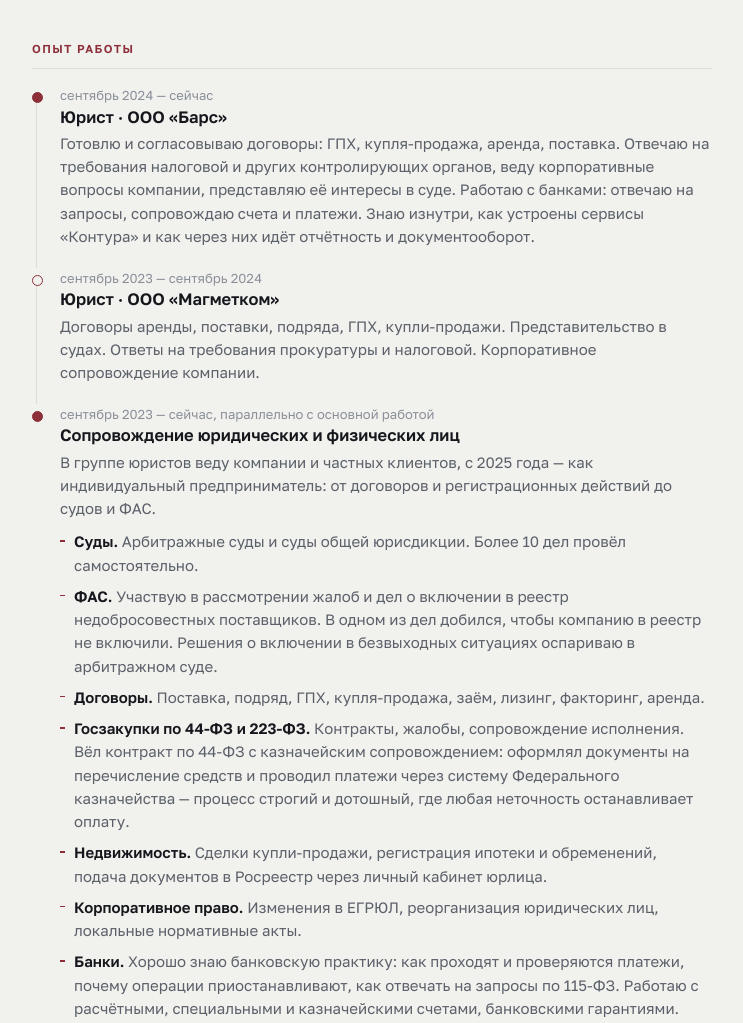
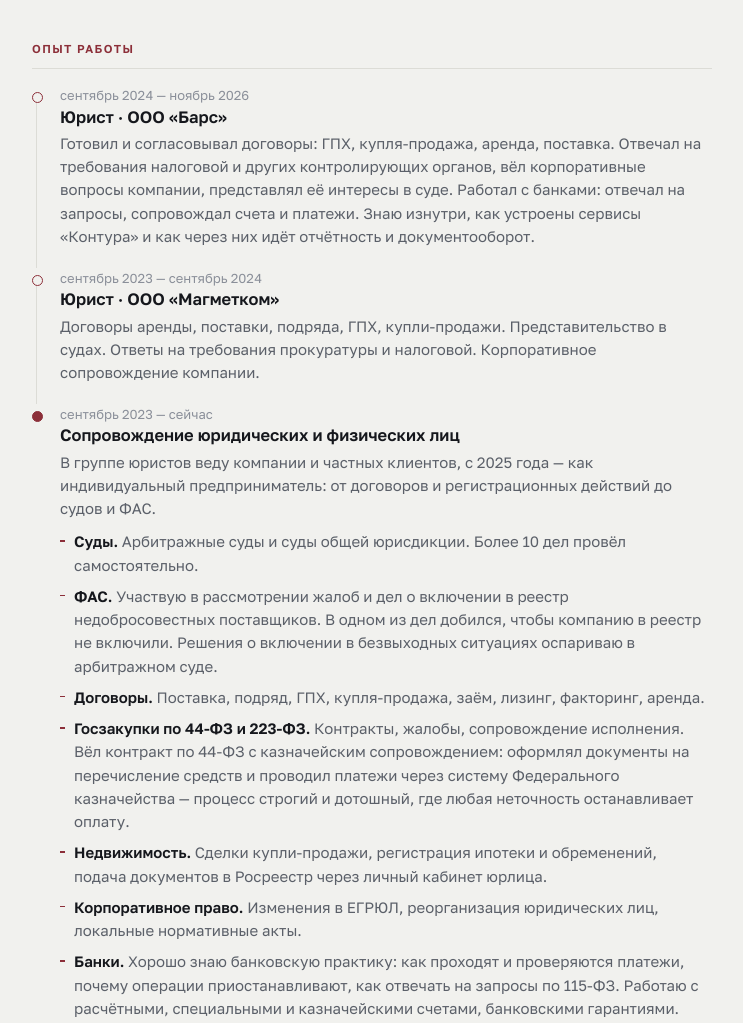
Before and after one commit to shonidis-industries/shonidis-industries.github.io, a plain HTML site: page index.html in a window 1280 px wide. Shown: the part 1402-2425 px from the top of the page, without its empty margins (268-1011 px from the left). Drawn offline with Linux system fonts and the light colour scheme.

Commit message:
Резюме: Барс до ноября 2026, проценты взысканы

```diff
--- a/index.html
+++ b/index.html
@@ -420,10 +420,10 @@
     <p class="eyebrow">Опыт работы</p>
 
     <div class="timeline">
-      <div class="tl-item is-now">
-        <span class="tl-when">сентябрь 2024 — сейчас</span>
+      <div class="tl-item">
+        <span class="tl-when">сентябрь 2024 — ноябрь 2026</span>
         <h3>Юрист · ООО «Барс»</h3>
-        <p class="tl-body">Готовлю и согласовываю договоры: ГПХ, купля-продажа, аренда, поставка. Отвечаю на требования налоговой и других контролирующих органов, веду корпоративные вопросы компании, представляю её интересы в суде. Работаю с банками: отвечаю на запросы, сопровождаю счета и платежи. Знаю изнутри, как устроены сервисы «Контура» и как через них идёт отчётность и документооборот.</p>
+        <p class="tl-body">Готовил и согласовывал договоры: ГПХ, купля-продажа, аренда, поставка. Отвечал на требования налоговой и других контролирующих органов, вёл корпоративные вопросы компании, представлял её интересы в суде. Работал с банками: отвечал на запросы, сопровождал счета и платежи. Знаю изнутри, как устроены сервисы «Контура» и как через них идёт отчётность и документооборот.</p>
       </div>
       <div class="tl-item">
         <span class="tl-when">сентябрь 2023 — сентябрь 2024</span>
@@ -431,7 +431,7 @@
         <p class="tl-body">Договоры аренды, поставки, подряда, ГПХ, купли-продажи. Представительство в судах. Ответы на требования прокуратуры и налоговой. Корпоративное сопровождение компании.</p>
       </div>
       <div class="tl-item is-now">
-        <span class="tl-when">сентябрь 2023 — сейчас, параллельно с основной работой</span>
+        <span class="tl-when">сентябрь 2023 — сейчас</span>
         <h3>Сопровождение юридических и физических лиц</h3>
         <p class="tl-body">В группе юристов веду компании и частных клиентов, с 2025 года — как индивидуальный предприниматель: от договоров и регистрационных действий до судов и ФАС.</p>
         <ul class="bullets tl-body">
@@ -467,7 +467,7 @@
         <span class="tag win">Выиграно в апелляции</span>
         <h3>Против ПАО «Совкомбанк»</h3>
         <p>Банк удержал с компании комиссию за выдачу банковской гарантии. Взыскали её как неосновательное обогащение по статье 1102 ГК РФ: апелляция встала на сторону компании — более 5,5 млн ₽ (дело № А40-255939/2023).</p>
-        <p>Отдельным иском — проценты за пользование чужими деньгами, 0,97 млн ₽ (дело № А40-141433/2025).</p>
+        <p>Отдельным иском взыскали проценты за пользование чужими деньгами — ещё 0,97 млн ₽ (дело № А40-141433/2025).</p>
       </article>
       <article class="case">
         <span class="tag part">Частично удовлетворено</span>
```
